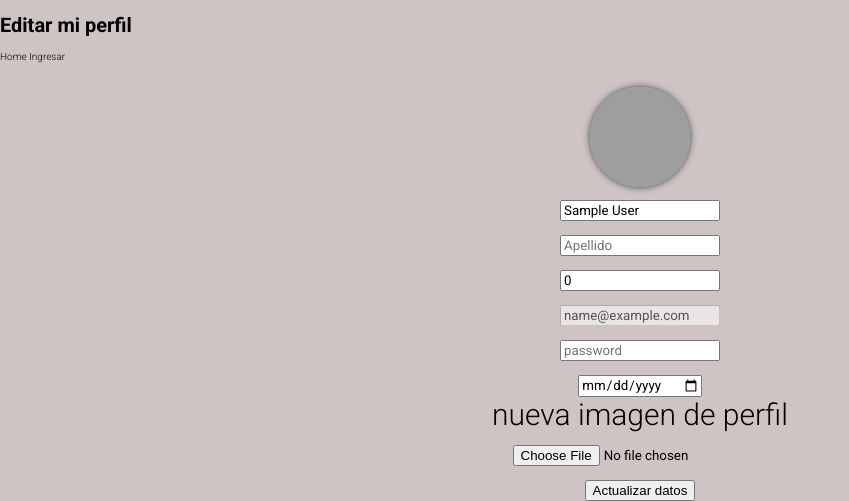
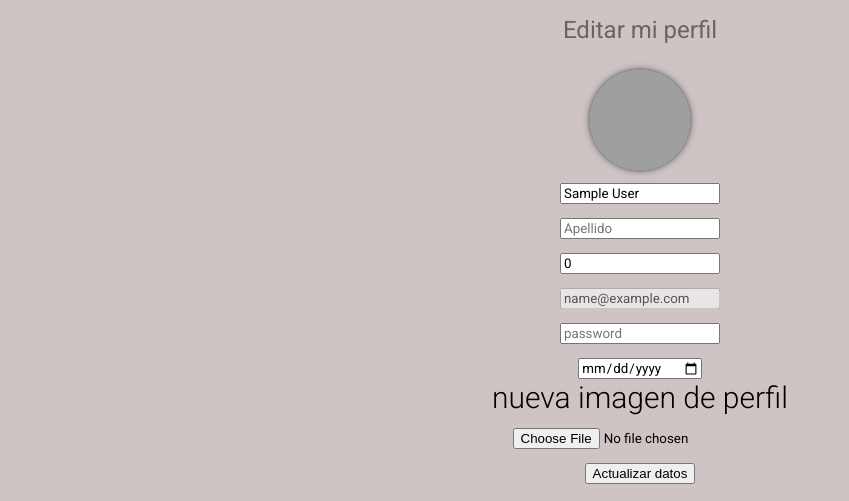
Before and after one commit to CosVigil/proyectoIntegrador, a Node server app: page /register/edit/1 in a window 1280 px wide. Shown: the part 201-702 px from the top of the page, without its empty margins (0-849 px from the left). Run offline with Node 20, Linux system fonts and the light colour scheme; the visitor is signed in with stand-in values (Sample User, id 1); some libraries are stand-ins or nearby versions; some web fonts are replaced; grey boxes are pictures that could not be loaded.

Commit message:
arreglos

```diff
--- a/views/profile.ejs
+++ b/views/profile.ejs
@@ -32,7 +32,7 @@
 			<div class="data-container col-6">
 				<div class="d-flex align-items-center ">
 					<h1 class="main-title"> <%= usuario.nombre  %>
-						<a href="/users/edit">
+						<a href="/register/edit/<%=user.id%>">
 							<i class="fas fa-cog"></i>
 						</a>
 					</h1>
--- a/views/userEdit.ejs
+++ b/views/userEdit.ejs
@@ -21,9 +21,8 @@
 	<%- include("./partials/headerLogueado.ejs")%>
 	<!-- /Header -->
 
-	<H1>Editar mi perfil</H1>
-    <a href="/">Home</a>
-    <a href="/login">Ingresar</a>
+	<H1 class="products-title">Editar mi perfil</H1>
+
 
     <% if(locals.errors){ %>
         <p class="error">
```
Also changed, not shown: public/images/products/image-1624840292913.jpg (added).
